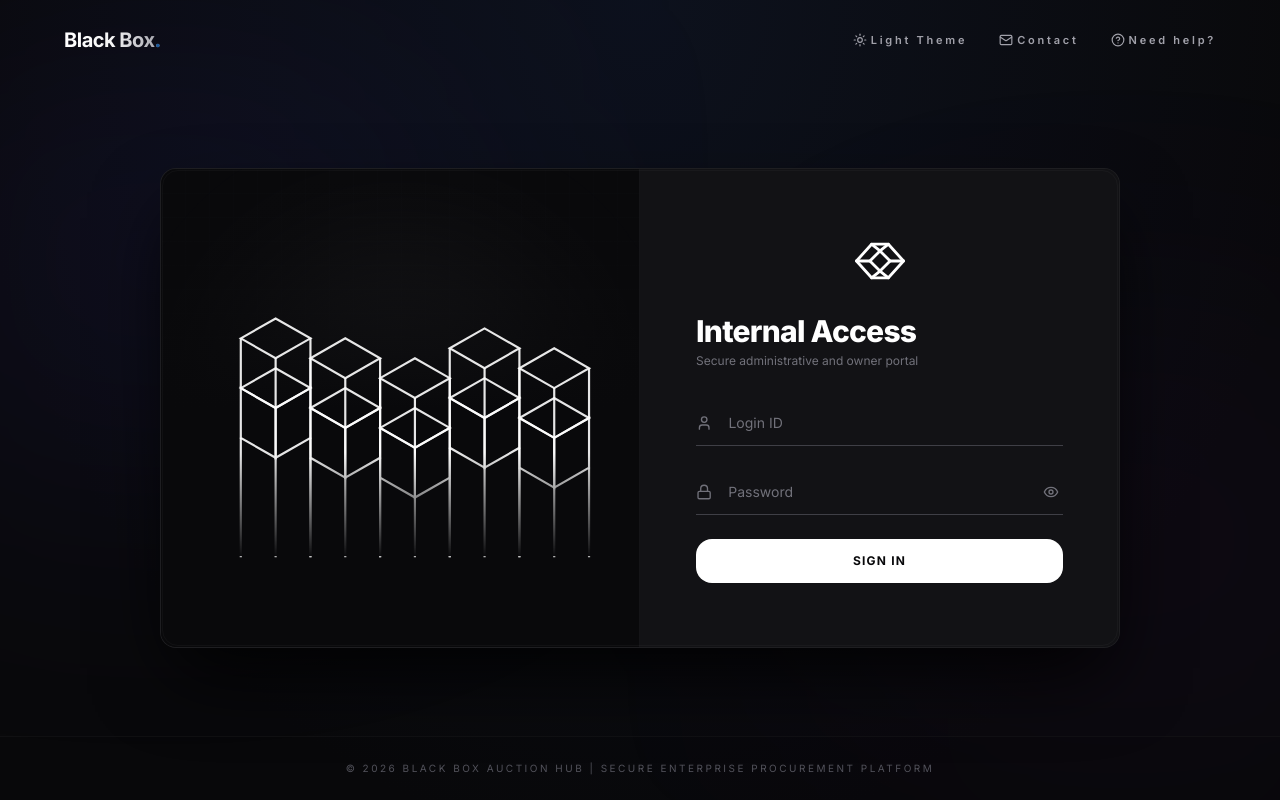
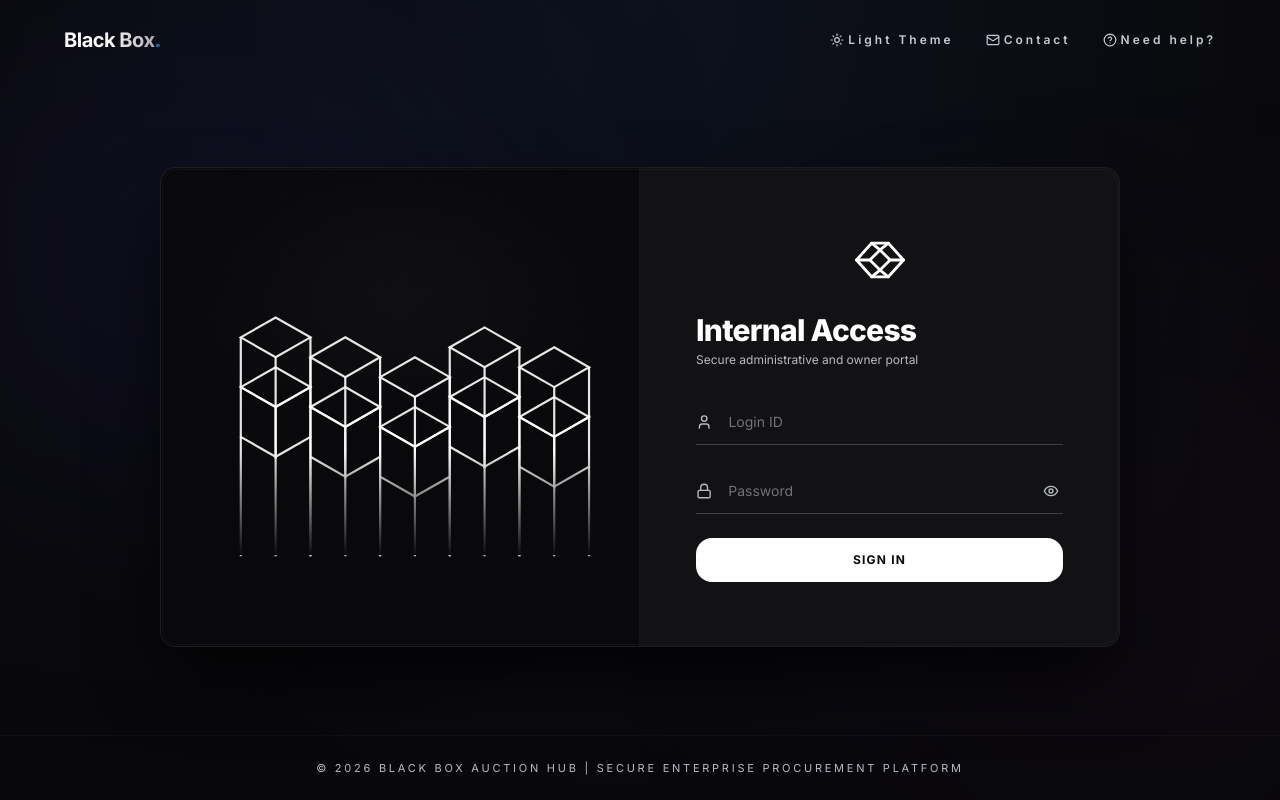
Before and after one commit to Gillcharu/bb, a React (Vite) app in the folder frontend/: page /admin/login in a window 1280 px wide. Built offline with nearby package versions, Linux system fonts and the light colour scheme; no server answers.

Commit message:
Improve dark-mode legibility: grey text contrast and font floor

```diff
--- a/frontend/src/index.css
+++ b/frontend/src/index.css
@@ -239,3 +239,31 @@ body {
 .shadow-indigo-600\/15 {
   box-shadow: 0 4px 6px -1px rgba(0, 0, 0, 0.1), 0 2px 4px -1px rgba(0, 0, 0, 0.06) !important;
 }
+
+/* Dark-mode legibility: lift muted grey secondary text to readable contrast */
+.dark .text-neutral-400,
+.dark .text-neutral-500,
+.dark .text-neutral-600,
+.dark .text-zinc-400,
+.dark .text-zinc-500,
+.dark .text-zinc-600,
+.dark .text-slate-400,
+.dark .text-slate-500,
+.dark .text-slate-600,
+.dark .text-\[\#6B7280\] {
+  color: #b6bac2 !important;
+}
+.dark .text-neutral-400,
+.dark .text-zinc-400,
+.dark .text-slate-400 {
+  color: #c6cad2 !important;
+}
+
+/* Raise the tiniest fonts to a readable floor (both themes) */
+.text-\[9px\],
+.text-\[10px\] {
+  font-size: 11px !important;
+}
+.text-\[11px\] {
+  font-size: 12px !important;
+}
```
